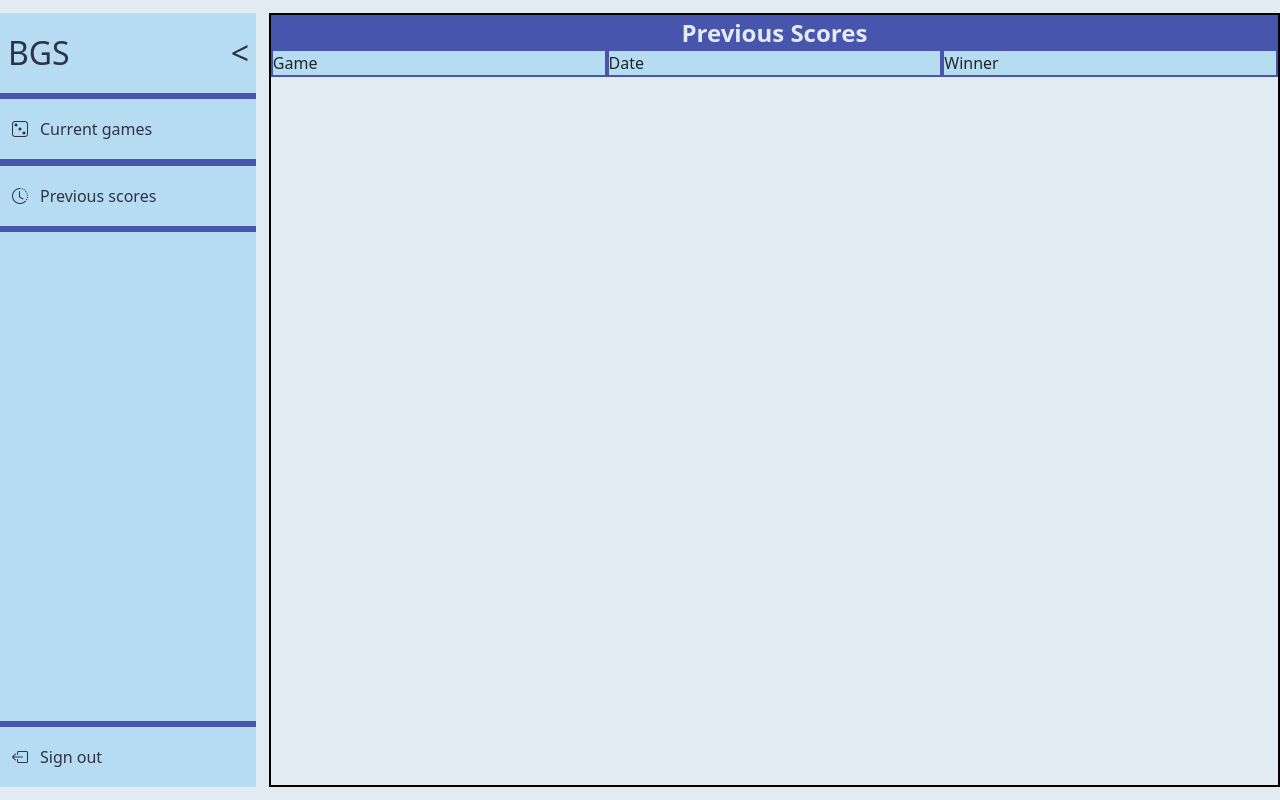
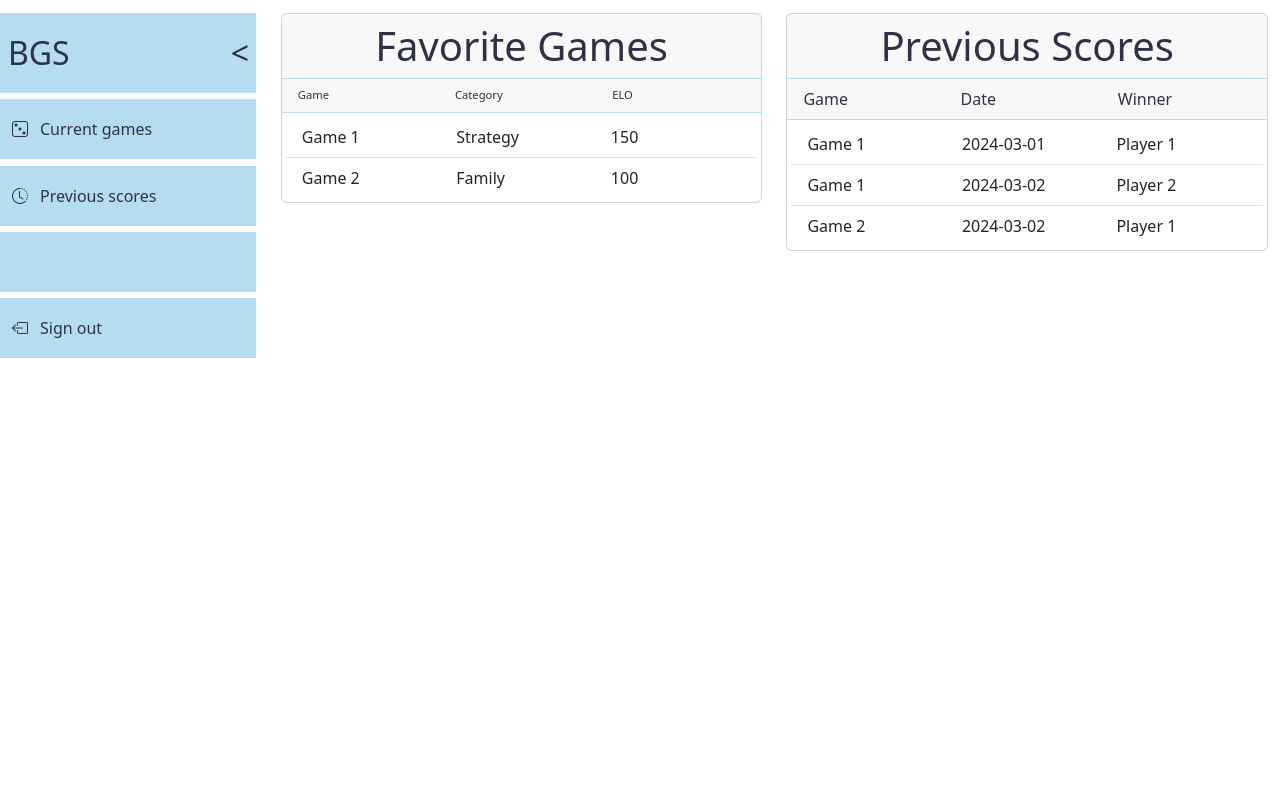
Before and after one commit to danielcaballero88/board-game-scoring, a Django app: page /scoring/ in a window 1280 px wide. Run offline with Django 5.2, Linux system fonts and the light colour scheme; the visitor is signed in with stand-in values (Sample User, id 1); some libraries are stand-ins or nearby versions.

Commit message:
WIP show favorite games and previous scores

```diff
--- a/scoring/static/scoring/css/base.css
+++ b/scoring/static/scoring/css/base.css
@@ -2,11 +2,10 @@
   --scoring-nav-sm-height: 60px;
 
   width: 100%;
-  height: 100%;
+  /* height: 100%; */
   /* overflow: hidden; */
 
   display: flex;
-
 }
 
 .scoring-nav__container {
@@ -15,11 +14,13 @@
   margin: 1vw 0;
   margin-right: 1vw;
 
-  background-color: rgba(var(--violet-blue), 1);
-  color: rgba(var(--space-cadet), 1);
+  background-color: rgba(var(--primary-color), 1);
+  color: rgba(var(--secondary-color), 1);
 
   display: flex;
   flex-direction: column;
+
+  z-index: 1;
 
   --scoring-nav-width: 256px;
 }
@@ -113,7 +114,9 @@
 
 @media screen and (max-width: 768px) {
   .scoring-container {
-    height: calc(100% - var(--scoring-nav-sm-height) - 1vw);
+    min-height: calc(100% - var(--scoring-nav-sm-height) - 1vw);
+
+    padding-bottom: calc(var(--scoring-nav-sm-height) + 1vw);
   }
 
   .scoring-nav__container {
--- a/scoring/static/scoring/css/index.css
+++ b/scoring/static/scoring/css/index.css
@@ -1,30 +1,30 @@
-.container {
-  border: 2px solid black;
+.card-header {
+  color: rgba(var(--text-color-light), 1);
+  border-bottom: 1px solid rgba(var(--primary-color-light));
 }
 
-.scoring-content__section-header {
-  font-size: 1.5rem;
-  font-weight: bold;
-
-  width: 100%;
-  text-align: center;
-
-  background-color: rgba(var(--violet-blue));
-  color: rgba(var(--alice-blue));
+.card-header.table-header {
+  font-size: 0.7rem;
+  font-weight: 500;
 }
 
-.scoring-content__row {
-  border-bottom: 2px solid rgba(var(--violet-blue));
+.list-group {
+  border-width: 0;
 }
 
-.scoring-content__section-item {
-  font-size: 1rem;
-  font-weight: 400;
+.list-group-item {
+  border-top: 0;
+  border-left: 0;
+  border-right: 0;
+}
 
-  width: 100%;
+.list-group-item:last-child {
+  border-bottom: 0;
+}
 
-  background-color: rgba(var(--columbia-blue));
-
-  border-left: 2px solid rgba(var(--violet-blue));
-  border-right: 2px solid rgba(var(--violet-blue));
+@media screen and (max-width: 768px) {
+  .card:first-child {
+    margin-top: .5rem;
+    margin-bottom: 2rem;
+  }
 }
--- a/scoring/templates/scoring/index.html
+++ b/scoring/templates/scoring/index.html
@@ -8,28 +8,115 @@
         href="{% static 'scoring/css/index.css' %}" />
 {% endblock extrahead_scoring %}
 {% block content_scoring %}
-  <div class="container h-100">
+  <div class="container-fluid h-100">
     <div class="row">
-      <div class="col-12 p-0">
-        <div class="scoring-content__section-header">
-          <span>Previous Scores</span>
+      <div class="col-12 col-md-6">
+        <div class="card">
+          <div class="card-header display-6 text-center">Favorite Games</div>
+          <div class="card-header table-header">
+            <div class="row">
+              <div class="col-4">
+                <span>Game</span>
+              </div>
+              <div class="col-4">
+                <span>Category</span>
+              </div>
+              <div class="col-4">
+                <span>ELO</span>
               </div>
             </div>
           </div>
-    <div class="row scoring-content__row">
-      <div class="col-4 p-0">
-        <div class="scoring-content__section-item">
+          <div class="card-body p-1">
+            <ul class="list-group">
+              <li class="list-group-item">
+                <div class="row">
+                  <div class="col-4">
+                    Game 1
+                  </div>
+                  <div class="col-4">
+                    Strategy
+                  </div>
+                  <div class="col-4">
+                    150
+                  </div>
+                </div>
+              </li>
+              <li class="list-group-item">
+                <div class="row">
+                  <div class="col-4">
+                    Game 2
+                  </div>
+                  <div class="col-4">
+                    Family
+                  </div>
+                  <div class="col-4">
+                    100
+                  </div>
+                </div>
+              </li>
+            </ul>
+          </div>
+        </div>
+      </div>
+      <div class="col-12 col-md-6">
+        <div class="card">
+          <div class="card-header display-6 text-center">Previous Scores</div>
+          <div class="card-header">
+            <div class="row">
+              <div class="col-4">
                 <span>Game</span>
               </div>
-      </div>
-      <div class="col-4 p-0">
-        <div class="scoring-content__section-item">
+              <div class="col-4">
                 <span>Date</span>
               </div>
+              <div class="col-4">
+                <span>Winner</span>
               </div>
-      <div class="col-4 p-0">
-        <div class="scoring-content__section-item">
-          <span>Winner</span>
+            </div>
+          </div>
+          <div class="card-body p-1">
+            <ul class="list-group">
+              <li class="list-group-item">
+                <div class="row">
+                  <div class="col-4">
+                    Game 1
+                  </div>
+                  <div class="col-4">
+                    2024-03-01
+                  </div>
+                  <div class="col-4">
+                    Player 1
+                  </div>
+                </div>
+              </li>
+              <li class="list-group-item">
+                <div class="row">
+                  <div class="col-4">
+                    Game 1
+                  </div>
+                  <div class="col-4">
+                    2024-03-02
+                  </div>
+                  <div class="col-4">
+                    Player 2
+                  </div>
+                </div>
+              </li>
+              <li class="list-group-item">
+                <div class="row">
+                  <div class="col-4">
+                    Game 2
+                  </div>
+                  <div class="col-4">
+                    2024-03-02
+                  </div>
+                  <div class="col-4">
+                    Player 1
+                  </div>
+                </div>
+              </li>
+            </ul>
+          </div>
         </div>
       </div>
     </div>
--- a/static/css/global.css
+++ b/static/css/global.css
@@ -1,15 +1,25 @@
 :root {
+  --rgba-alice-blue: rgba(227, 235, 242, 1);
+  --rgba-columbia-blue: rgba(182, 220, 241, 1);
+  --rgba-space-cadet: rgba(47, 50, 71, 1);
+  --rgba-rojo: rgba(221, 26, 24, 1);
+  --rgba-violet-blue: rgba(71, 86, 172, 1);
+  --rgba-antiflash-white: rgba(243, 246, 250, 1);
+  --rgba-white: rgba(255, 255, 255, 1);
+
   --alice-blue: 227, 235, 242;
   --columbia-blue: 182, 220, 241;
   --space-cadet: 47, 50, 71;
   --rojo: 221, 26, 24;
   --violet-blue: 71, 86, 172;
+  --antiflash-white: 243, 246, 250;
+  --white: 255, 255, 255;
 
-  --rgba-alice-blue: rgba(227, 235, 242, 1);
-  --rgba-columbia-blue: rgba(182, 220, 241, 1);
-  --rgba-space-cadet: rgba(47, 50, 71, 1);
-  --rgba-rojo: rgba(221, 26, 24, 1);
-  --rgba-violet-blue: rgba(71, 86, 172, 1);
+  --background-color-light: var(--white);
+  --primary-color-light: var(--columbia-blue);
+  --secondary-color-light: var(--violet-blue);
+  --accent-color-light: var(--rojo);
+  --text-color-light: var(--space-cadet);
 }
 
 * {
@@ -22,7 +32,8 @@ html, body {
 }
 
 body {
-  background-color: rgba(var(--alice-blue), 1);
+  background-color: rgba(var(--background-color-light), 1);
+  color: rgba(var(--text-color-light), 1);
   min-height: 100svh;
 }
 
```
Lines whose indentation alone changed are shown as unchanged.
